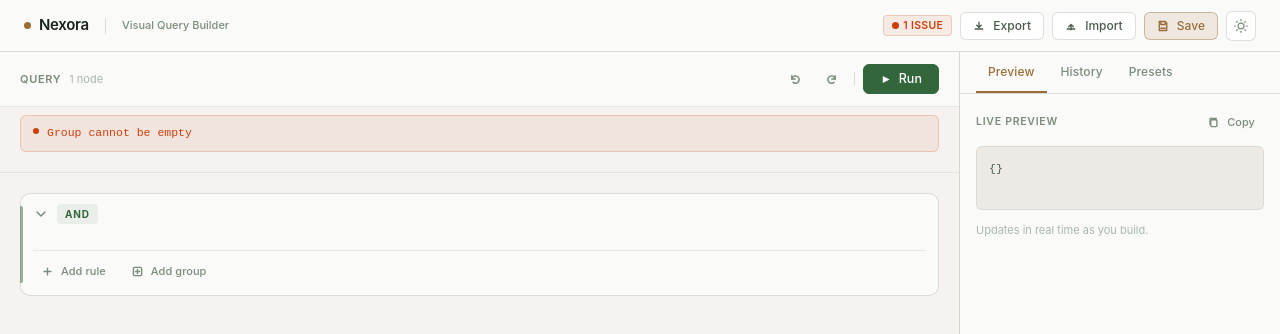
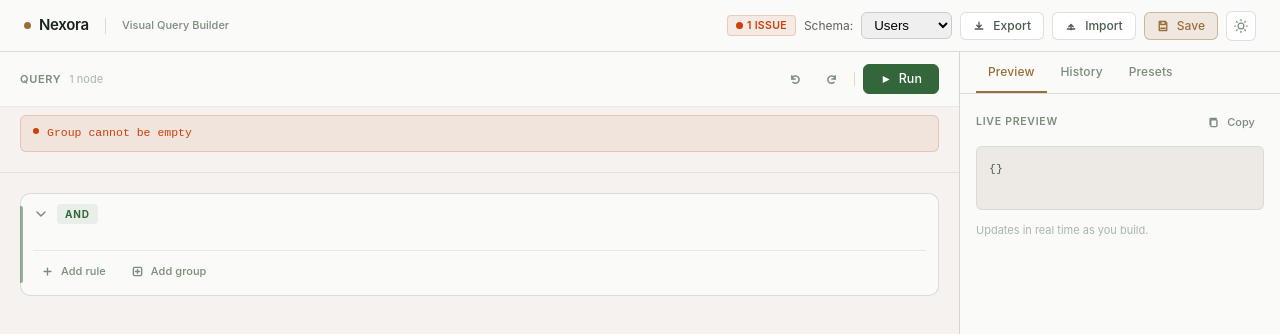
Before and after one commit to Xavviieerr/nexora, a Next.js app: page / in a window 1280 px wide. Shown: the top 334 px of the page. Built offline with nearby package versions, Linux system fonts and the light colour scheme.

Commit message:
feat(ui): add schema selector for dynamic data source switching

```diff
--- a/src/app/page.tsx
+++ b/src/app/page.tsx
@@ -12,6 +12,7 @@ import HistoryPanel from "@/features/query-history/components/HistoryPanel";
 import SaveQueryButton from "@/features/query-history/components/SaveQueryButton";
 import ImportExportPanel from "@/features/query-import-export/components/ImportExportPanel";
 import PresetPanel from "@/features/query-history/components/PresetPanel";
+import SchemaSelector from "@/features/query-schema/components/SchemaSleector";
 
 type SidebarTab = "preview" | "history" | "presets";
 type Theme = "light" | "dark";
@@ -102,7 +103,7 @@ export default function Page() {
 							{errors.length} issue{errors.length !== 1 ? "s" : ""}
 						</span>
 					)}
-
+					<SchemaSelector />
 					<ImportExportPanel />
 
 					<SaveQueryButton />
--- /dev/null
+++ b/src/features/query-schema/components/SchemaSleector.tsx
@@ -0,0 +1,31 @@
+"use client";
+
+import { useQueryStore } from "@/state/queryStore";
+import { schemas } from "@/core/schema/schema";
+
+export default function SchemaSelector() {
+	const schemaId = useQueryStore((s) => s.schemaId);
+	const setSchema = useQueryStore((s) => s.setSchema);
+
+	return (
+		<div style={{ display: "flex", alignItems: "center", gap: 8 }}>
+			<span style={{ fontSize: 12, opacity: 0.7 }}>Schema:</span>
+
+			<select
+				value={schemaId}
+				onChange={(e) => setSchema(e.target.value)}
+				style={{
+					padding: "4px 8px",
+					borderRadius: 6,
+					border: "1px solid #ccc",
+				}}
+			>
+				{schemas.map((schema) => (
+					<option key={schema.id} value={schema.id}>
+						{schema.label}
+					</option>
+				))}
+			</select>
+		</div>
+	);
+}
```
